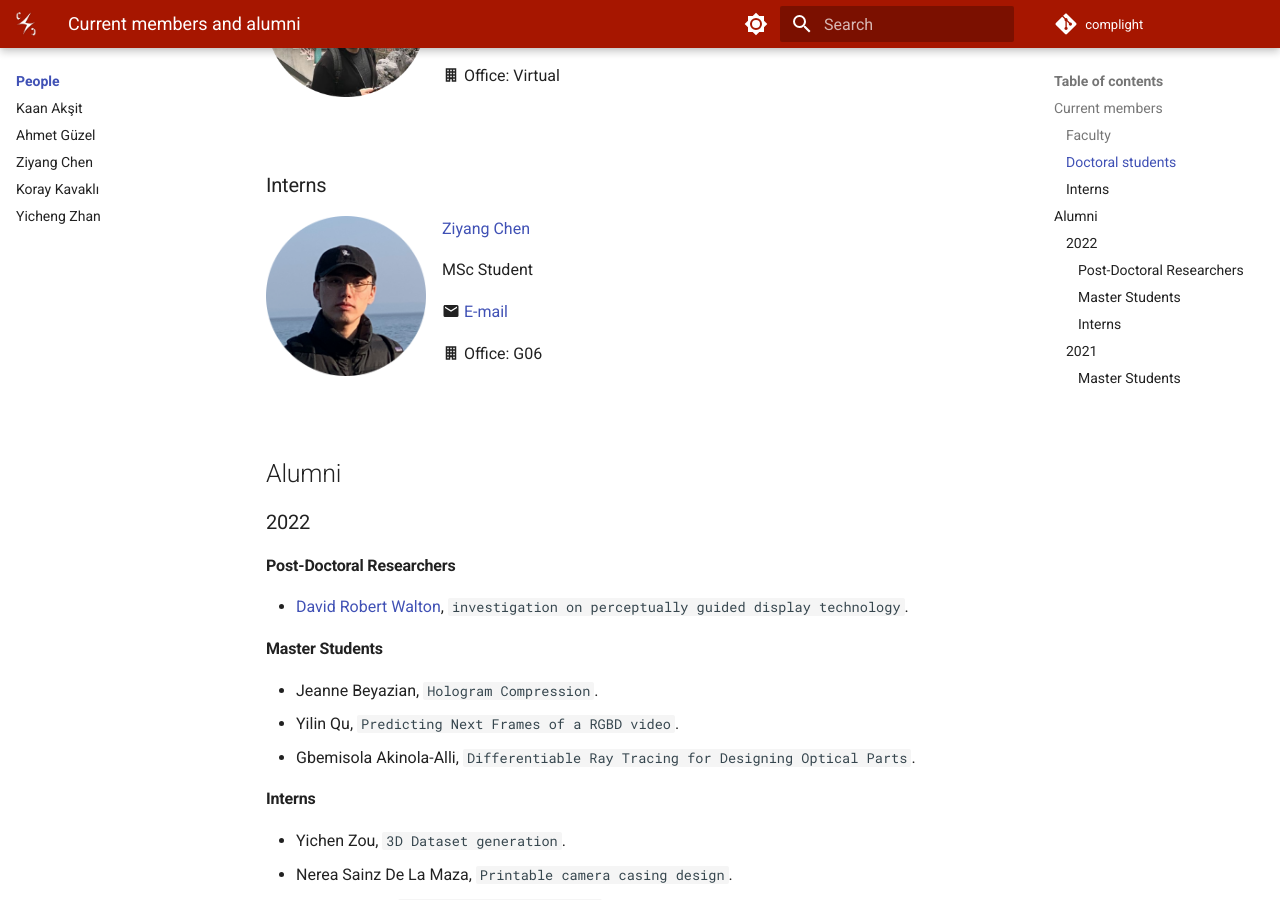
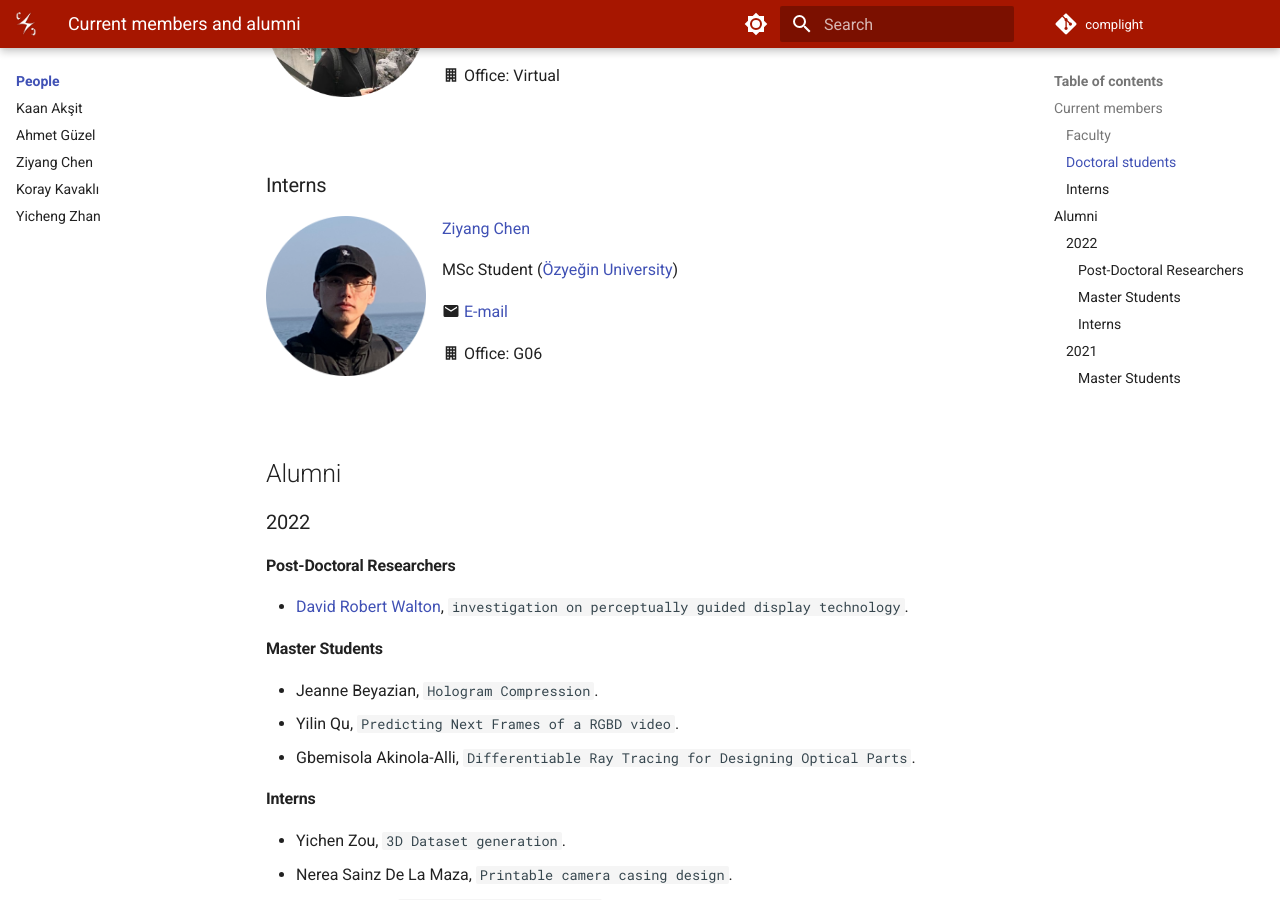
Before and after one commit to complight/complight.github.io, an MkDocs documentation site: the page built from docs/people/index.md, in a window 1280 px wide and 900 px high, scrolled down 1292 px. Built offline with MkDocs 1.6.1 and Material for MkDocs 9.7.7, drawn with Linux system fonts in a browser that asks for light colours.

Commit message:
Updating people's page.

```diff
--- a/docs/people/index.md
+++ b/docs/people/index.md
@@ -68,7 +68,7 @@ PhD Student ([Koç University](https://www.ku.edu.tr/))
 </div>
 [Ziyang Chen](https://www.linkedin.com/in/ziyang-chen-064ba8173/)
 
-MSc Student
+MSc Student ([Özyeğin University](https://www.ozyegin.edu.tr/))
 
 :material-email: [E-mail](mailto:ucabzc8@ucl.ac.uk)
 
```
